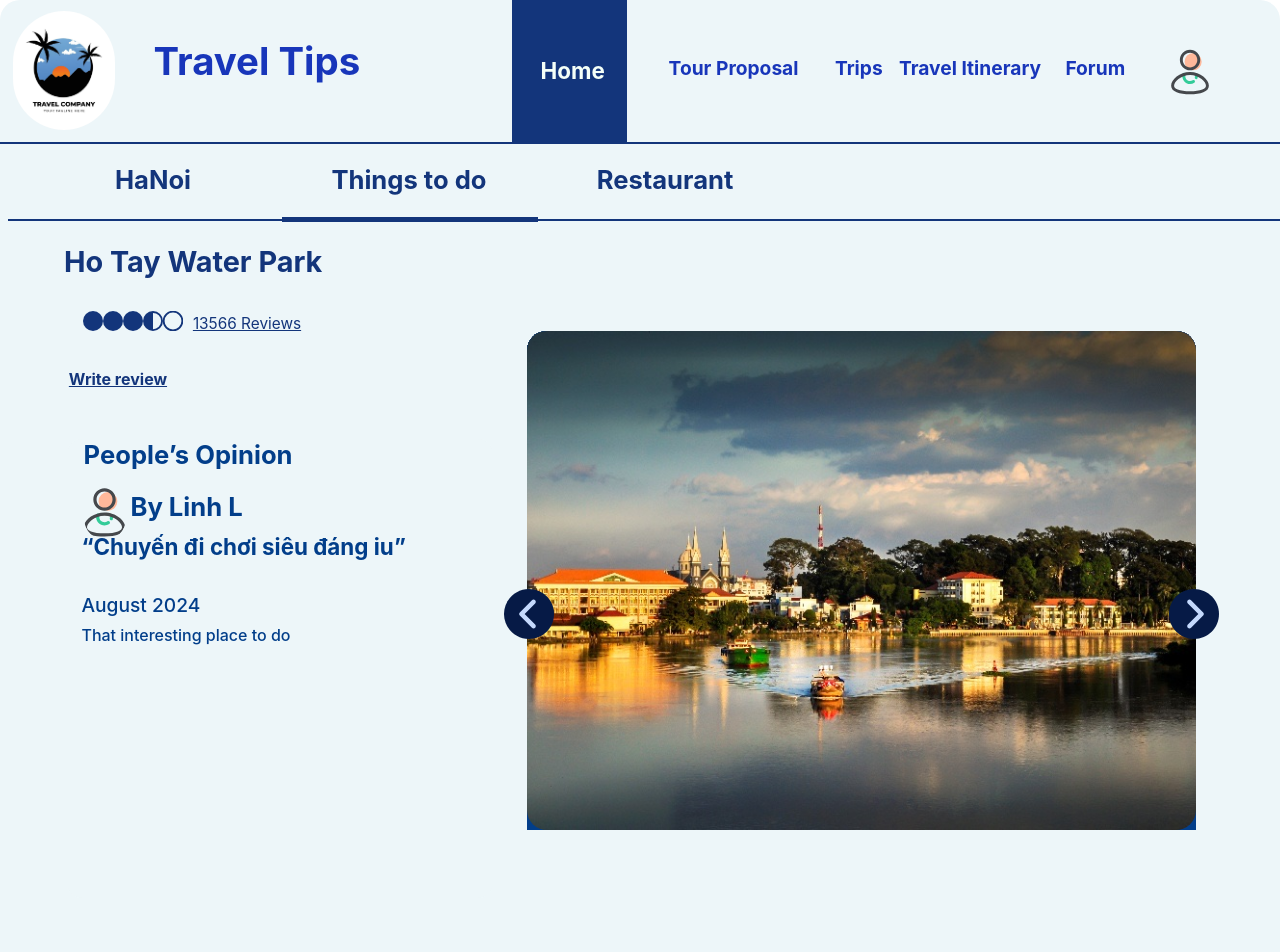
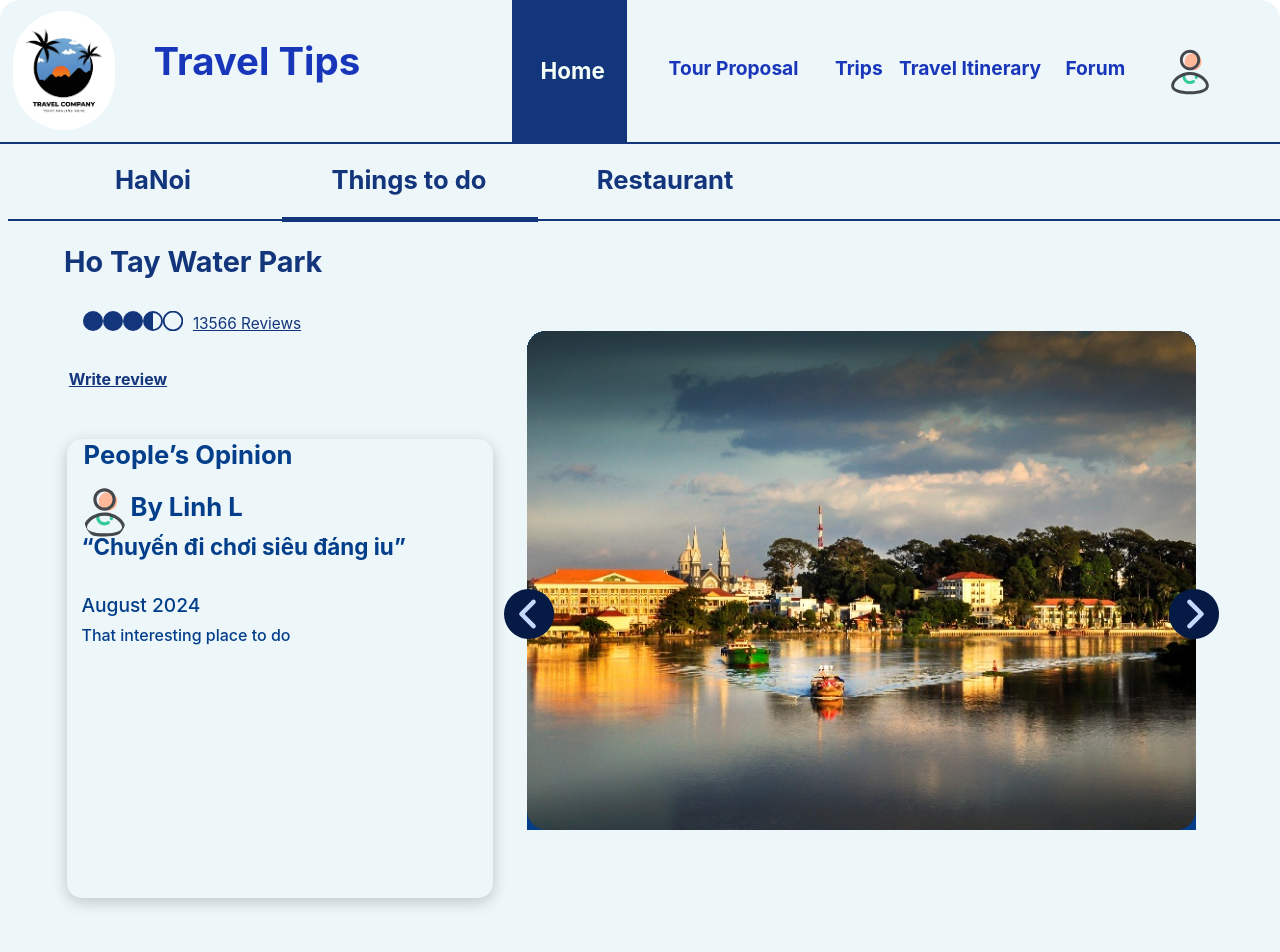
Before and after one commit to mimibetty/PBL-6, a Vue app in the folder frontend/: page /detailLocation/Place in a window 1280 px wide. Shown: the top 952 px of the page. Built offline with nearby package versions, Linux system fonts and the light colour scheme; data requests are answered from the project's data file.

Commit message:
update for frame

```diff
--- a/frontend/src/components/views/detailLocation_Place.vue
+++ b/frontend/src/components/views/detailLocation_Place.vue
@@ -606,6 +606,7 @@ button {
   background: #edf6f9;
   z-index: 40;
   border-radius: 15px;
+  box-shadow: 0px 4px 15px rgba(0, 0, 0, 0.2); /* Hiệu ứng bóng nổi */
 }
 .peoples-opinion {
   display: block;
```
